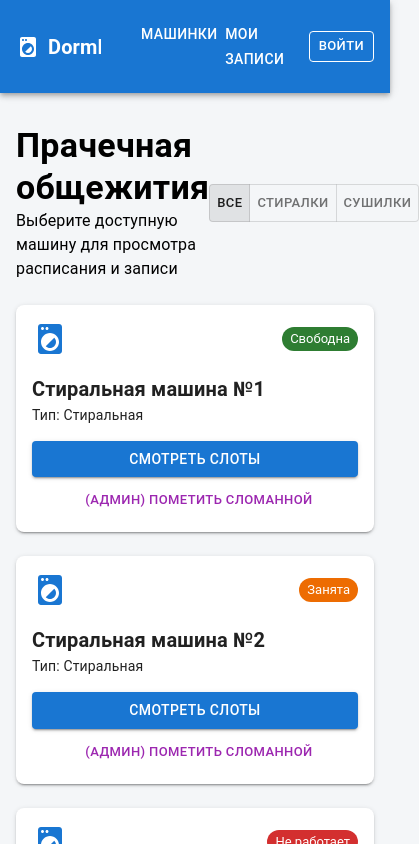
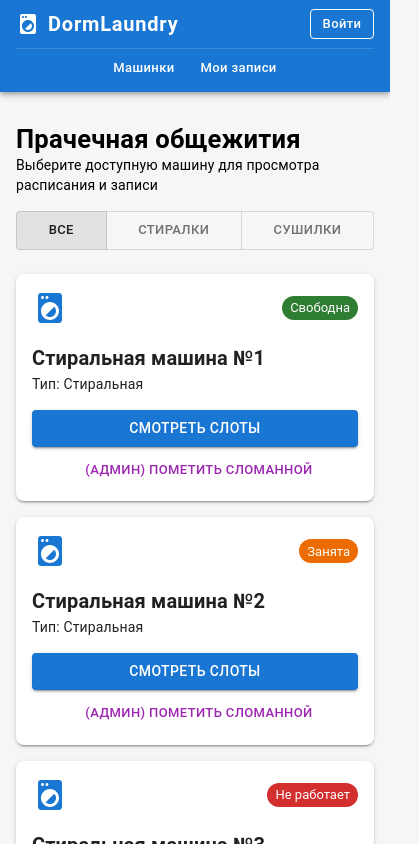
Before and after one commit to qpdle/dorm-laundry-app, a React (Vite) app in the folder frontend/: page / in a window 390 px wide. Shown: the top 844 px of the page, 419 px wide, since content can reach past the window. Built offline with nearby package versions, Linux system fonts and the light colour scheme.

Commit message:
feat: настройка адаптивной навигации и сетки под мобильные экраны

```diff
--- a/frontend/src/components/Navbar.tsx
+++ b/frontend/src/components/Navbar.tsx
@@ -2,54 +2,99 @@ import { AppBar, Toolbar, Typography, Button, Box, Container } from '@mui/materi
 import LocalLaundryServiceIcon from '@mui/icons-material/LocalLaundryService';
 import { Link as RouterLink } from 'react-router-dom';
 
-export const Navbar: React.FC = () => {
+export const Navbar = () => {
   return (
     <AppBar position="static" sx={{ mb: 4, backgroundColor: '#1976d2' }}>
       <Container maxWidth="lg">
-        <Toolbar disableGutters>
-          <LocalLaundryServiceIcon sx={{ display: 'flex', mr: 1 }} />
+        <Toolbar
+          disableGutters
+          sx={{
+            display: 'flex',
+            flexWrap: 'wrap',
+            justifyContent: 'space-between',
+            alignItems: 'center',
+            py: { xs: 1, sm: 0 },
+          }}
+        >
+          {/* Левый блок: Логотип + кнопки навигации на десктопе */}
+          <Box sx={{ display: 'flex', alignItems: 'center' }}>
+            <LocalLaundryServiceIcon sx={{ mr: 1 }} />
             <Typography
               variant="h6"
               noWrap
               component={RouterLink}
               to="/"
               sx={{
-              mr: 4,
-              display: 'flex',
+                mr: 3,
                 fontWeight: 700,
                 color: 'inherit',
                 textDecoration: 'none',
+                letterSpacing: '.05rem',
               }}
             >
               DormLaundry
             </Typography>
 
-          <Box sx={{ flexGrow: 1, display: 'flex', gap: 1 }}>
+            {/* Навигация на экранах от планшета и выше */}
+            <Box sx={{ display: { xs: 'none', sm: 'flex' }, gap: 1 }}>
               <Button
                 component={RouterLink}
                 to="/"
-              sx={{ my: 2, color: 'white', display: 'block' }}
+                sx={{ color: 'white', textTransform: 'none' }}
               >
                 Машинки
               </Button>
               <Button
                 component={RouterLink}
                 to="/my-bookings"
-              sx={{ my: 2, color: 'white', display: 'block' }}
+                sx={{ color: 'white', textTransform: 'none' }}
               >
                 Мои записи
               </Button>
             </Box>
+          </Box>
 
-          <Box sx={{ display: 'flex' }}>
+          {/* Правый блок: Кнопка входа */}
+          <Box>
             <Button
               component={RouterLink}
               to="/login"
               variant="outlined"
               color="inherit"
               size="small"
+              sx={{ textTransform: 'none' }}
             >
               Войти
+            </Button>
+          </Box>
+
+          {/* Навигация для мобильных телефонов (выносится вниз под логотип) */}
+          <Box
+            sx={{
+              display: { xs: 'flex', sm: 'none' },
+              width: '100%',
+              justifyContent: 'center',
+              gap: 2,
+              mt: 1,
+              pt: 0.5,
+              borderTop: '1px solid rgba(255,255,255,0.15)',
+            }}
+          >
+            <Button
+              component={RouterLink}
+              to="/"
+              size="small"
+              sx={{ color: 'white', textTransform: 'none' }}
+            >
+              Машинки
+            </Button>
+            <Button
+              component={RouterLink}
+              to="/my-bookings"
+              size="small"
+              sx={{ color: 'white', textTransform: 'none' }}
+            >
+              Мои записи
             </Button>
           </Box>
         </Toolbar>
--- a/frontend/src/pages/MachinesPage.tsx
+++ b/frontend/src/pages/MachinesPage.tsx
@@ -43,7 +43,6 @@ export const MachinesPage = () => {
     }
   };
 
-  // Переключатель для демонстрации сценария администратора
   const toggleStatusByAdmin = (id: number) => {
     setMachines((prev) =>
       prev.map((m) => {
@@ -62,13 +61,22 @@ export const MachinesPage = () => {
   });
 
   return (
-    <Container maxWidth="lg">
-      <Box sx={{ display: 'flex', justifyContent: 'space-between', alignItems: 'center', mb: 3 }}>
+    <Container maxWidth="lg" sx={{ px: { xs: 2, sm: 3 } }}>
+      <Box
+        sx={{
+          display: 'flex',
+          flexDirection: { xs: 'column', sm: 'row' },
+          justifyContent: 'space-between',
+          alignItems: { xs: 'flex-start', sm: 'center' },
+          gap: 2,
+          mb: 3,
+        }}
+      >
         <div>
-          <Typography variant="h4" component="h1" sx={{ fontWeight: 600 }}>
+          <Typography variant="h4" component="h1" sx={{ fontWeight: 600, fontSize: { xs: '1.6rem', sm: '2.1rem' } }}>
             Прачечная общежития
           </Typography>
-          <Typography variant="body1" color="text.secondary">
+          <Typography variant="body2" color="text.secondary">
             Выберите доступную машину для просмотра расписания и записи
           </Typography>
         </div>
@@ -78,14 +86,15 @@ export const MachinesPage = () => {
           exclusive
           onChange={handleFilterChange}
           size="small"
+          sx={{ alignSelf: { xs: 'stretch', sm: 'auto' }, display: 'flex' }}
         >
-          <ToggleButton value="all">Все</ToggleButton>
-          <ToggleButton value="washer">Стиралки</ToggleButton>
-          <ToggleButton value="dryer">Сушилки</ToggleButton>
+          <ToggleButton value="all" sx={{ flexGrow: { xs: 1, sm: 0 } }}>Все</ToggleButton>
+          <ToggleButton value="washer" sx={{ flexGrow: { xs: 1, sm: 0 } }}>Стиралки</ToggleButton>
+          <ToggleButton value="dryer" sx={{ flexGrow: { xs: 1, sm: 0 } }}>Сушилки</ToggleButton>
         </ToggleButtonGroup>
       </Box>
 
-      <Grid container spacing={3}>
+      <Grid container spacing={{ xs: 2, sm: 3 }}>
         {filteredMachines.map((machine) => (
           <Grid size={{ xs: 12, sm: 6, md: 4 }} key={machine.id}>
             <Card
```
Lines whose indentation alone changed are shown as unchanged.
